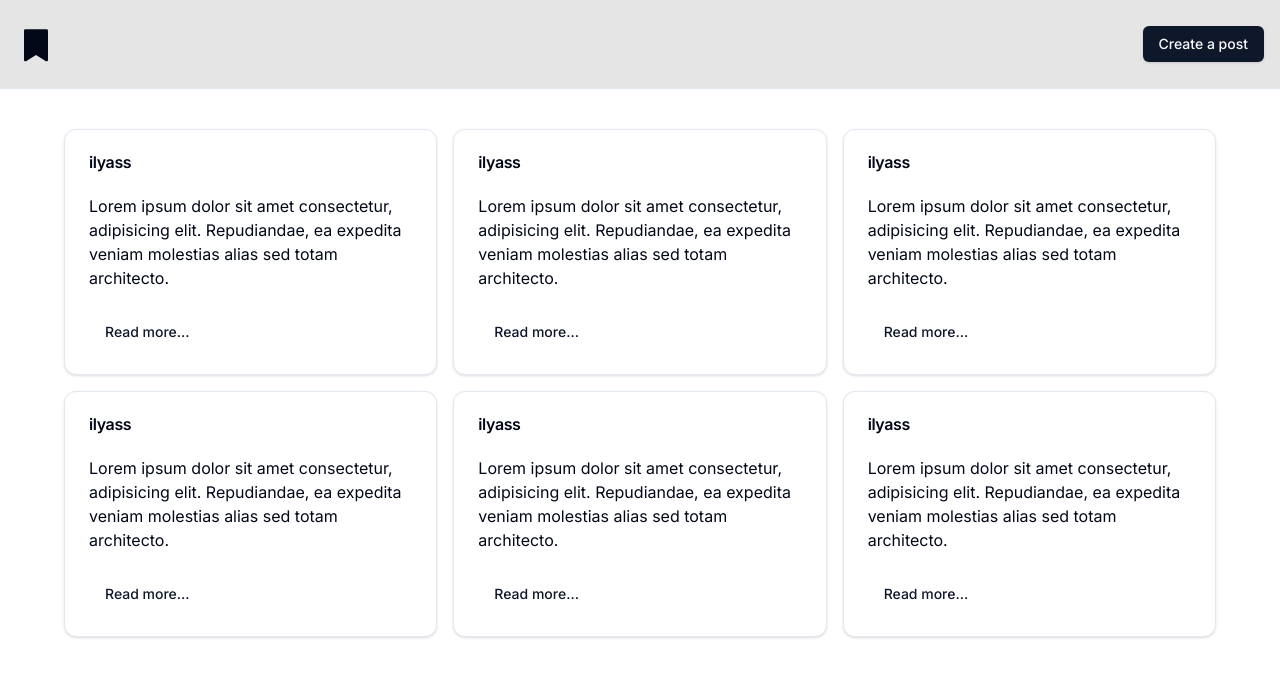
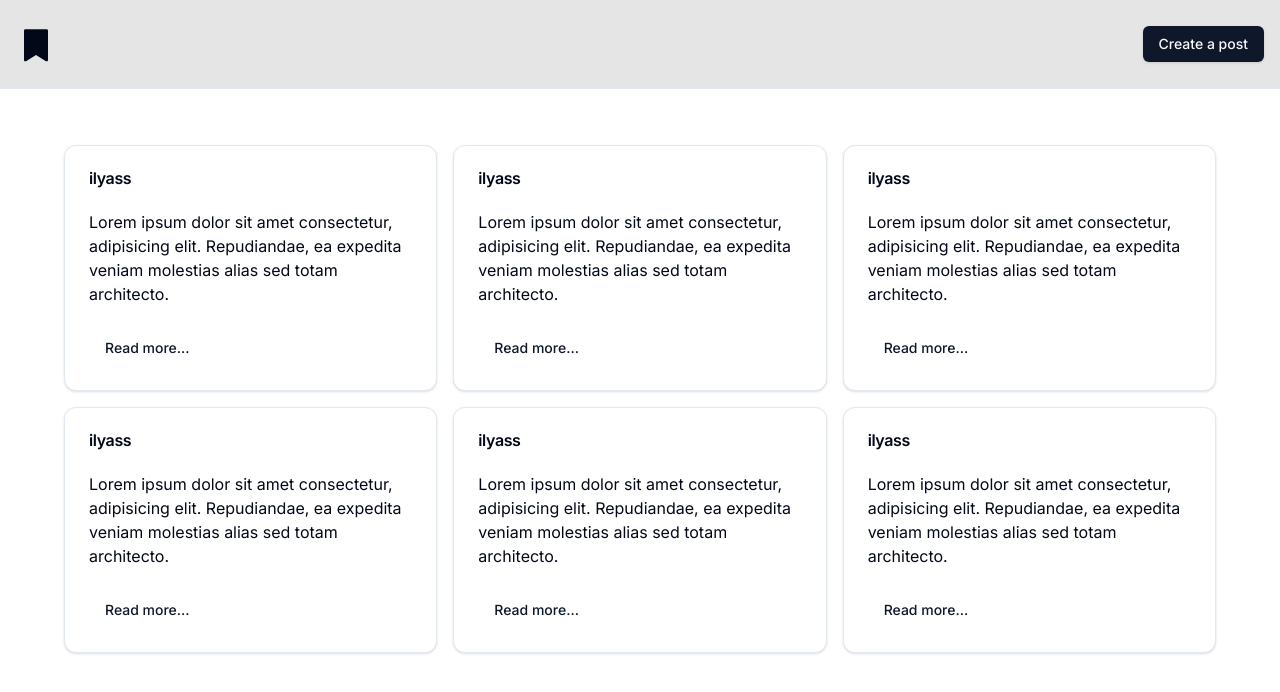
Before and after one commit to ilyassatlassi/Blog_app, a Next.js app: page / in a window 1280 px wide. Shown: the top 692 px of the page. Built offline with nearby package versions, Linux system fonts and the light colour scheme.

Commit message:
add some change

```diff
--- a/src/app/page.tsx
+++ b/src/app/page.tsx
@@ -3,7 +3,7 @@ import { Button } from "@/components/ui/button";
 
 export default function Home() {
   return (
-    <main className="md:container gap-4 grid items-center justify-center md:grid-cols-2 lg:grid-cols-3 mt-10 ">
+    <main className="sm:container p-4 gap-4 grid items-center justify-center md:grid-cols-2 lg:grid-cols-3 mt-10 ">
       <PostCard/>
       <PostCard/>
       <PostCard/>
```
